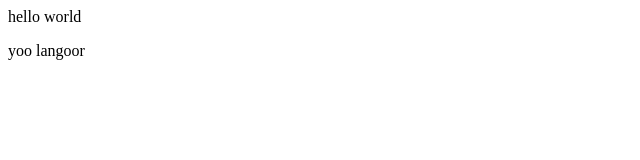
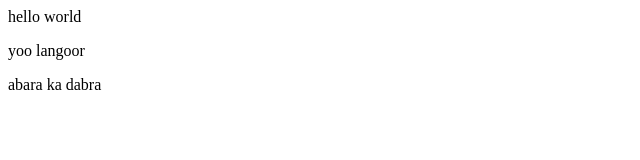
Before and after one commit to cybersk-09/demo-sk, a plain HTML site: page index.html in a window 1280 px wide. Shown: the whole page, without its empty margins (0-640 px from the left). Drawn offline with Linux system fonts and the light colour scheme.

Commit message:
abara ka dabra

```diff
--- a/index.html
+++ b/index.html
@@ -1,2 +1,3 @@
 <pr>hello world</pr>
 <p>yoo langoor</p>
+<p>abara ka dabra</p>
```
